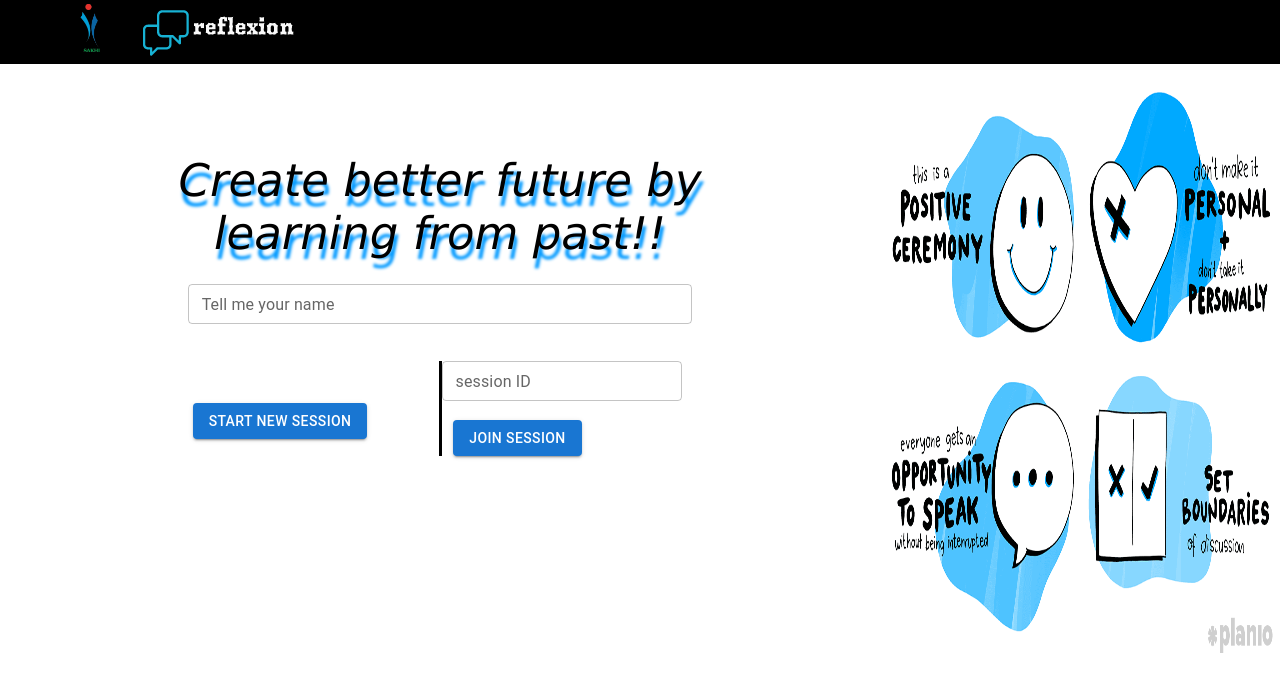
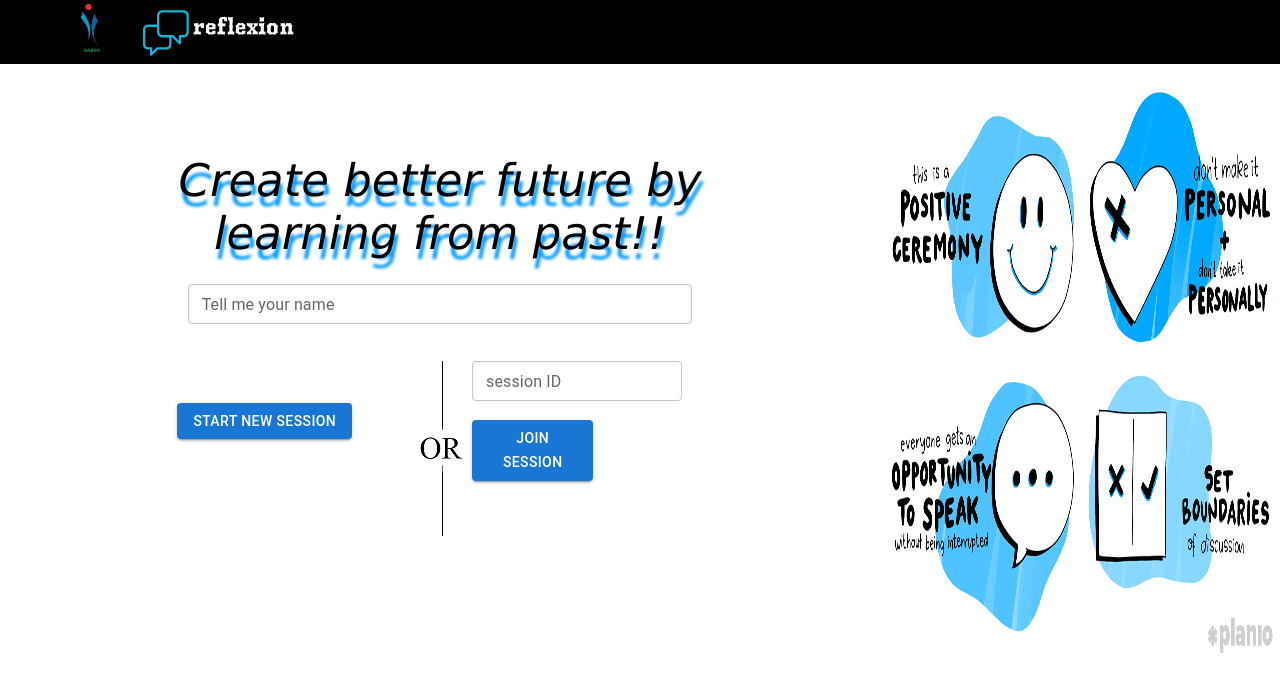
Before and after one commit to agardeepti81/retrospectiveIO, a React (Create React App) app: page / in a window 1280 px wide. Shown: the top 692 px of the page. Built offline with nearby package versions, Linux system fonts and the light colour scheme.

Commit message:
UI changes - 2

```diff
--- a/src/App.css
+++ b/src/App.css
@@ -24,5 +24,6 @@
   display: flex;
   align-items: center;
   justify-content: center;
-  background-color: #0000FF;
+  background-color:  #2069f1;
+  /* background-color: #0000FF; */
 }
--- a/src/components/Note/Note.css
+++ b/src/components/Note/Note.css
@@ -1,7 +1,7 @@
 .note {
   width: 152px;
   height: 120px;
-  background-color: #0000FF;
+  background-color:  #2069f1;
   margin: 15px 30px 15px 0px;
   border-radius: 10%;
 }
@@ -16,7 +16,7 @@
   border-radius: 10%;
   width: 90%;
   margin-top: 0px !important;
-  background-color: #0000FF;
+  background-color: #2069f1;
   margin-left: 5%;
   color:black;
 }
--- a/src/components/StartPage/StartPage.css
+++ b/src/components/StartPage/StartPage.css
@@ -37,7 +37,7 @@
 
 .workingArea .session .existingSession {
   width: 50%;
-  border-left: 3px solid black;
+  /* border-left: 3px solid black; */
 }
 
 
--- a/src/components/StartPage/StartPage.jsx
+++ b/src/components/StartPage/StartPage.jsx
@@ -3,6 +3,7 @@ import { Navigate } from "react-router-dom";
 import { TextField, Button } from "@mui/material";
 import "./StartPage.css";
 import image from "./mainPage.png";
+import orImage from "./orImage.png";
 
 class StartPage extends Component {
   state = {
@@ -57,7 +58,7 @@ class StartPage extends Component {
                 Start new Session
               </Button>
             </div>
-            <div></div>
+            <div><img src={orImage} /></div>
             <div className="existingSession">
               <div className="sessionInput">
                 <TextField
```
Also changed, not shown: src/components/StartPage/or-image.png (added), src/components/StartPage/orImage.png (added).
